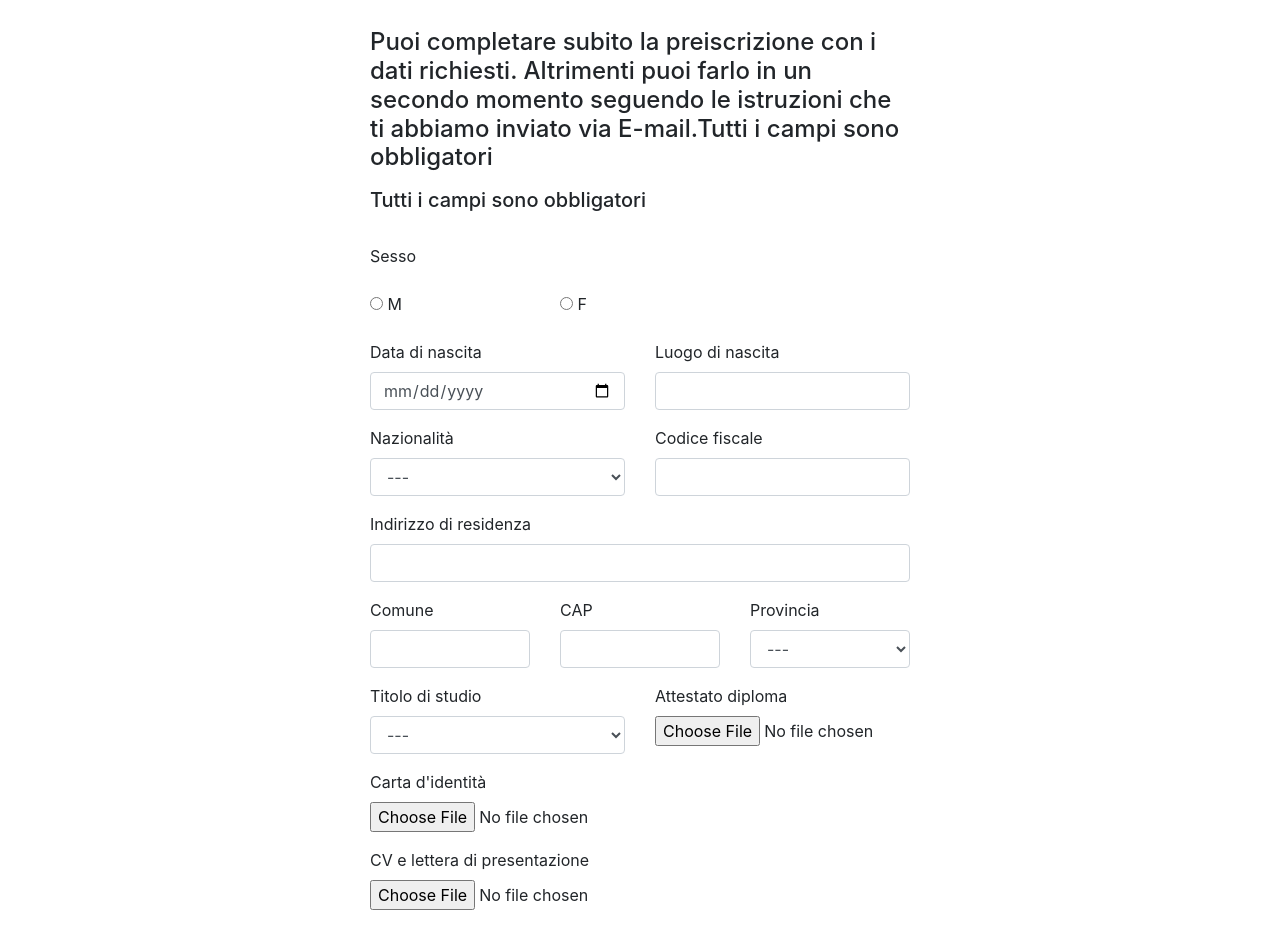
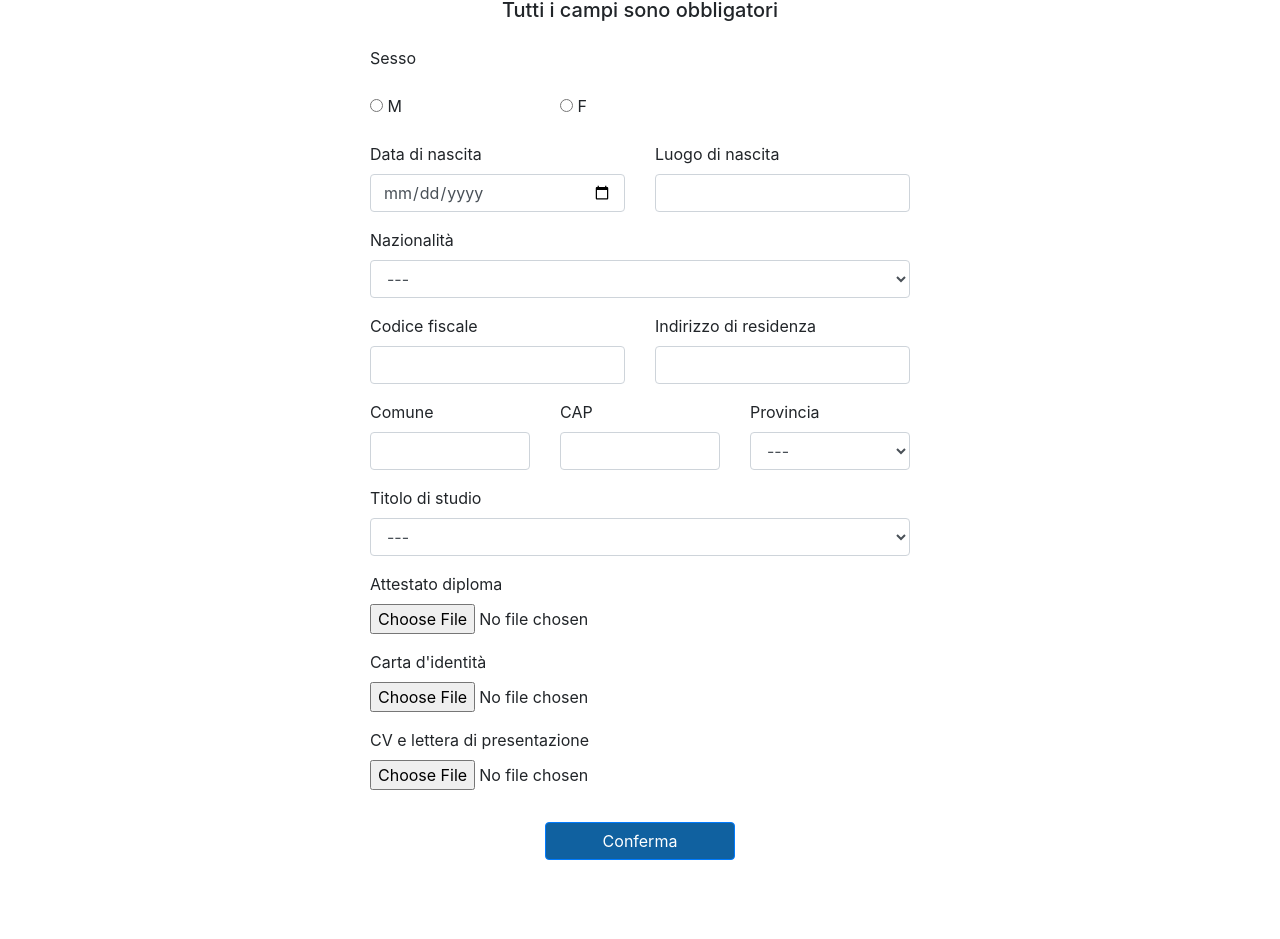
Before and after one commit to mttpisi/TTF_preiscrizione, a plain HTML site: page public/anagrafica.html in a window 1280 px wide. Shown: the part 191-1130 px from the top of the page. After the commit the page ends 1067 px from the top, so only its background shows below. Drawn offline with nearby package versions, Linux system fonts and the light colour scheme.

Commit message:
Seconda commit (sistemata anagrafica.html)

```diff
--- a/public/anagrafica.html
+++ b/public/anagrafica.html
@@ -21,19 +21,13 @@
             </nav>
             <div class="container pt-3">
                 <div class="row mb-3">
-                    <h1 class="col text-center">Preiscrizione (step 2 di 2)</h1>
+                    <h3 class="col text-center">Preiscrizione (step 2 di 2)</h3>
                 </div>
                 <p id="clear"></p>
                 <div class="row mb-3">
-                    <div class="col-md-3"></div>
-                    <div class="col-md-6">
-                        <p class="col justify-content-center"><h4>Puoi completare subito la preiscrizione con i dati richiesti. Altrimenti puoi farlo in un secondo momento seguendo le istruzioni
-                            che ti abbiamo inviato via E-mail.Tutti i campi sono obbligatori</h4></p>
-                        <p class="col justify-content-center"><h5>Tutti i campi sono obbligatori</h5></p>
-                    </div>
-                    <div class="col-md-3"></div>
+                    <h5 class="col text-center">Tutti i campi sono obbligatori</h5>
                 </div>
-                <form id="mainForm" onsubmit="return validaForm()" action = "/preregister" method="POST">
+                <form id="anagraficaForm" onsubmit="return convalidaForm()" action = "/preregister" method="POST">
                     <div class="row">
                         <div class="col-md-3"></div>
                         <div class="col-md-1 form-group col-xs-5">
@@ -57,19 +51,21 @@
                         <div class="col-md-3"></div>
                         <div class="col-md-3 form-group col-xs-5">
                             <label for="inputDataNascita">Data di nascita</label>
-                            <input type="date" class="form-control" id="inputDataNascita" name="dataNascita" required>
+                            <input type="date" class="form-control" id="inputDataNascita" name="dataNascita">
+                            <span id="messaggioDataNascita"></span>
                         </div>
                         <div class="col-md-3 form-group col-xs-5">
                             <label for="inputLuogoNascita">Luogo di nascita</label>
-                            <input type="text" class="form-control" id="inputLuogoNascita" name="luogoNascita" required>
+                            <input type="text" class="form-control" id="inputLuogoNascita" name="luogoNascita">
+                            <span classid="messaggioLuogoNascita"></span>
                         </div>
                         <div class="col-md-3"></div>
                     </div>
                     <div class="row">
                         <div class="col-md-3"></div>
-                        <div class="col-md-3 form-group col-xs-5">
+                        <div class="col-md-6 form-group col-xs-5">
                             <label for="selectNazione">Nazionalità</label>
-                            <select class="form-control" id="selectNazione" name="nazione" required>
+                            <select class="form-control" id="selectNazione" name="nazione">
                                     <option value="selectNazione">   ---   </option>
                                     <option value="Afghanistan">Afghanistan</option>
                                     <option value="Åland Islands">Åland Islands</option>
@@ -314,16 +310,17 @@
                                     <option value="Zambia">Zambia</option>
                                     <option value="Zimbabwe">Zimbabwe</option>
                                 </select>
-                        </div>
-                        <div class="col-md-3 form-group col-xs-5">
-                            <label for="inputCodiceFiscale">Codice fiscale</label>
-                            <input type="text" class="form-control" id="inputCodiceFiscale" name="codiceFiscale" required>
+                                <span id="messaggioNazione"></span>
                         </div>
                         <div class="col-md-3"></div>
                     </div>
                     <div class="row">
                         <div class="col-md-3"></div>
-                        <div class="col-md-6 form-group col-xs-5">
+                        <div class="col-md-3 form-group col-xs-5">
+                            <label for="inputCodiceFiscale">Codice fiscale</label>
+                            <input type="text" class="form-control" id="inputCodiceFiscale" name="codiceFiscale" required>
+                        </div>
+                        <div class="col-md-3 form-group col-xs-5">
                             <label for="inputIndirizzo">Indirizzo di residenza</label>
                             <input type="text" class="form-control" id="inputIndirizzo" name="indirizzo" required>
                         </div>
@@ -457,7 +454,7 @@
                     </div>
                     <div class="row">
                         <div class="col-md-3"></div>
-                        <div class="col-md-3 form-group col-xs-5">
+                        <div class="col-md-6 form-group col-xs-5">
                             <label for="selectDiploma">Titolo di studio</label>
                             <select class="form-control" id="selectDiploma" name="diploma">
                                     <option value="selectDiploma">   ---   </option>
@@ -490,13 +487,17 @@
                                     <option value="master1">Master di I livello</option>
                                     <option value="master2">Master di II livello</option>
                                     <option value="PhD">Dottorato di ricerca</option>
-                                </select>
+                            </select>
                         </div>
+                        <div class="col-md-3"></div>
+                    </div>
+                    <div class="row">
+                        <div class="col-md-3"></div>
                         <div class="col-md-3 form-group col-xs-5">
                             <label for="uploadAttestato">Attestato diploma</label>
                             <input type="file" id="uploadAttestato" name="attestato">
                         </div>
-                        <div class="col-md-3"></div>
+                        <div class="col-md-6"></div>
                     </div>
                     <div class="row">
                         <div class="col-md-3"></div>
@@ -523,10 +524,8 @@
                 </form>
             </div>
         </div>
-
         <p id="clear"></p>
 
-        <script src="js/script.js"></script>
-        <script src="js/checkTelefono.js"></script>
+        <script src="js/controlloAnagrafica.js"></script>
     </body>
 </html>
--- /dev/null
+++ b/public/js/controlloAnagrafica.js
@@ -0,0 +1 @@
+// TO DO
```
